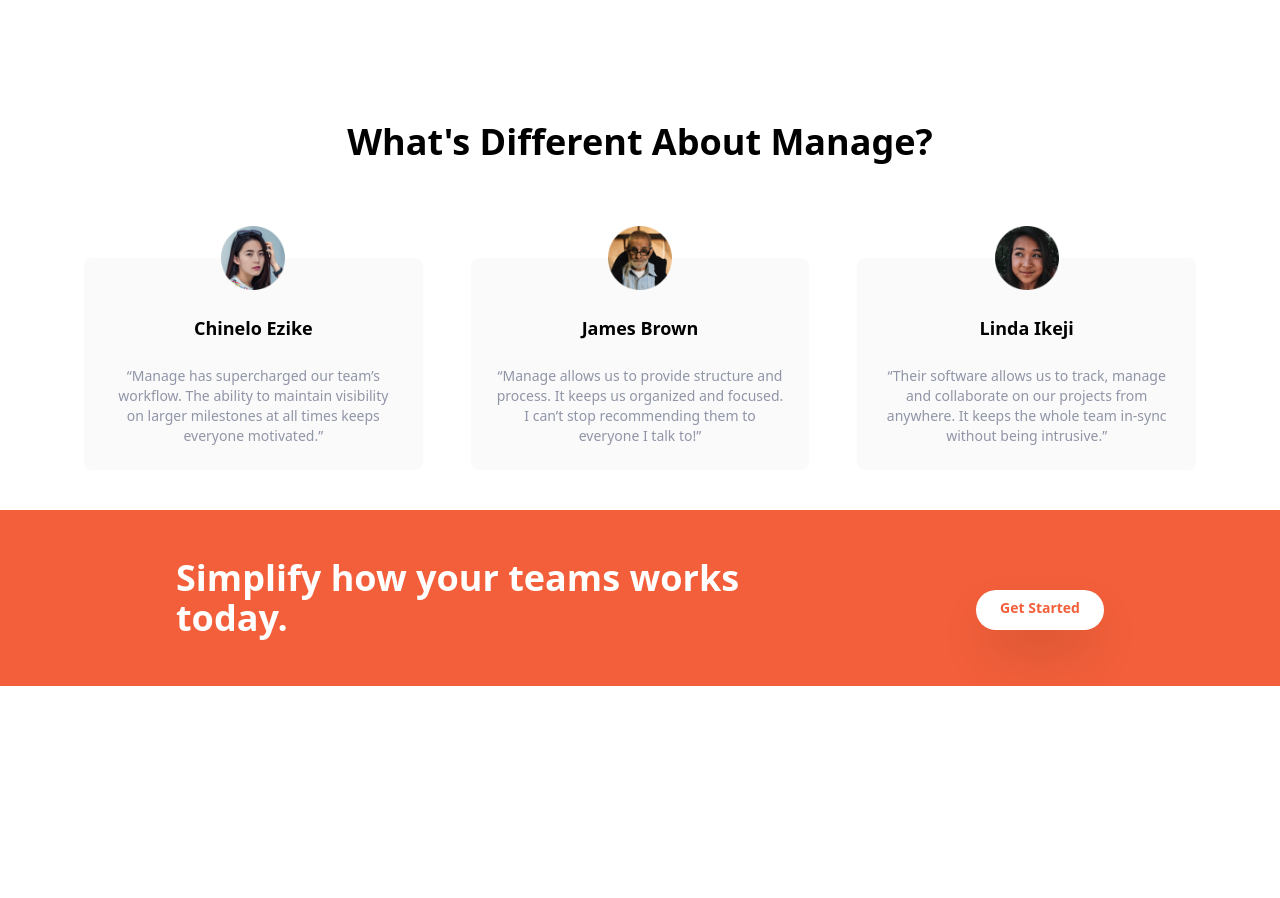
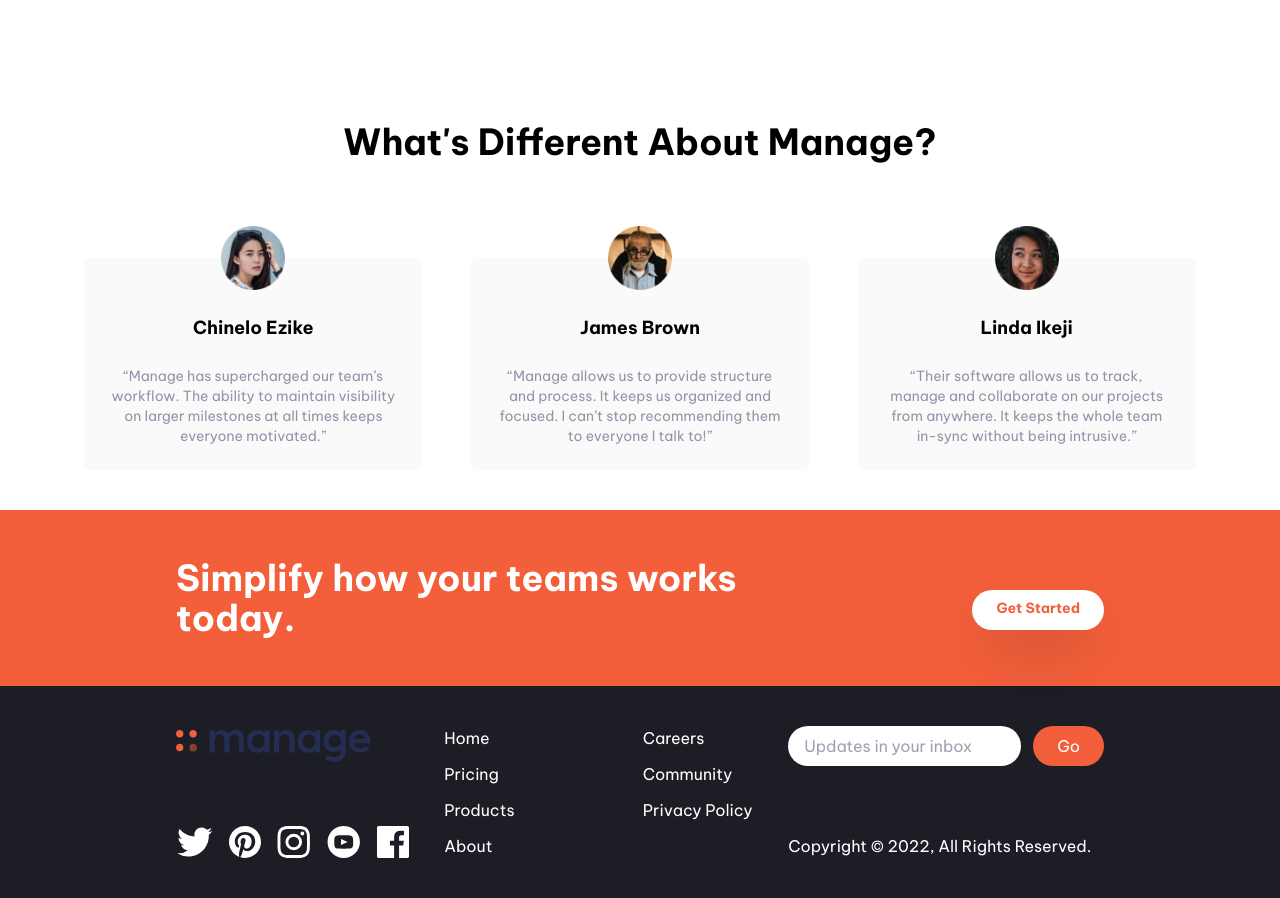
Before and after one commit to chubi-x/manage-landing-page, a website: page index.html in a window 1280 px wide. Shown: the part 1200-2098 px from the top of the page. Before the commit the page ends 1886 px from the top, so only its background shows below. Drawn offline with Linux system fonts and the light colour scheme.

Commit message:
feat: footer section

```diff
--- a/index.html
+++ b/index.html
@@ -7,6 +7,9 @@
     <meta name="viewport" content="width=device-width, initial-scale=1.0">
     <link rel="stylesheet" href="css/main.css">
     <title>Manage Landing Page</title>
+    <link rel="preconnect" href="https://fonts.googleapis.com">
+    <link rel="preconnect" href="https://fonts.gstatic.com" crossorigin>
+    <link href="https://fonts.googleapis.com/css2?family=Be+Vietnam+Pro:wght@400;500;700&display=swap" rel="stylesheet">
 </head>
 
 <body>
@@ -29,8 +32,12 @@
             <!-- Button -->
             <a href=""
                 class="hidden md:block p-3 px-6 pt-2 text-white bg-brightRed rounded-full hover:bg-brightRedLight mr-20 text-sm font-bold">Get
-                Started</a>
+                Started
+            </a>
+
+
         </div>
+
     </nav>
     <!-- Hero Section -->
     <section id="hero">
@@ -208,6 +215,73 @@
                 Started</a>
         </div>
     </section>
+
+    <!-- Footer section -->
+    <footer class="bg-veryDarkBlue">
+        <!-- flex container -->
+        <div
+            class="container flex flex-col-reverse justify-between px-6 py-10 mx-auto space-y-8 md:flex-row md:space-y-0">
+            <!-- logo and social links container -->
+            <div
+                class="flex flex-col-reverse items-center justify-between space-y-12 md:flex-col md:space-y-1 md:items-start">
+                <div class="mx-auto my-6 text-center text-white md:hidden">
+                    Copyright &copy; 2022, All Rights Reserved
+                </div>
+                <!-- logo -->
+                <div>
+                    <img class="h-8" src="images/logo.svg" alt="">
+                </div>
+                <!-- social links container -->
+                <div class="flex justify-center space-x-4">
+                    <!-- links -->
+                    <a href="">
+                        <img src="images/icon-twitter.svg" class="h-8" alt="">
+                    </a>
+                    <a href="">
+                        <img src="images/icon-pinterest.svg" class="h-8" alt="">
+                    </a>
+                    <a href="">
+                        <img src="images/icon-instagram.svg" class="h-8" alt="">
+                    </a>
+                    <a href="">
+                        <img src="images/icon-youtube.svg" class="h-8" alt="">
+                    </a>
+                    <a href="">
+                        <img src="images/icon-facebook.svg" class="h-8" alt="">
+                    </a>
+                </div>
+            </div>
+            <!-- List container -->
+            <div class="flex justify-around space-x-32">
+                <div class="flex flex-col space-y-3 text-white">
+                    <a href="" class="hover:text-brightRed">Home</a>
+                    <a href="" class="hover:text-brightRed">Pricing</a>
+                    <a href="" class="hover:text-brightRed">Products</a>
+                    <a href="" class="hover:text-brightRed">About</a>
+                </div>
+                <div class="flex flex-col space-y-3 text-white">
+                    <a href="" class="hover:text-brightRed">Careers</a>
+                    <a href="" class="hover:text-brightRed">Community</a>
+                    <a href="" class="hover:text-brightRed">Privacy Policy</a>
+                </div>
+            </div>
+            <!-- input container -->
+            <div class="flex flex-col justify-between">
+                <form>
+                    <div class="flex space-x-3">
+                        <input placeholder="Updates in your inbox" type="text"
+                            class="flex-1 px-4 py-2 rounded-full focus:outline-none">
+                        <button
+                            class="px-6 py-2 text-white rounded-full bg-brightRed hover:bg-brightRedLight focus:outline-none">Go</button>
+
+                    </div>
+                </form>
+                <div class="hidden text-white md:block">
+                    Copyright &copy; 2022, All Rights Reserved.
+                </div>
+            </div>
+        </div>
+    </footer>
 </body>
 
 </html>
--- a/input.css
+++ b/input.css
@@ -1,3 +1,9 @@
 @tailwind base;
 @tailwind components;
 @tailwind utilities;
+
+* {
+    font-family: 'Be Vietnam Pro',
+        sans-serif;
+    ;
+}
```
Also changed, not shown: css/main.css.
